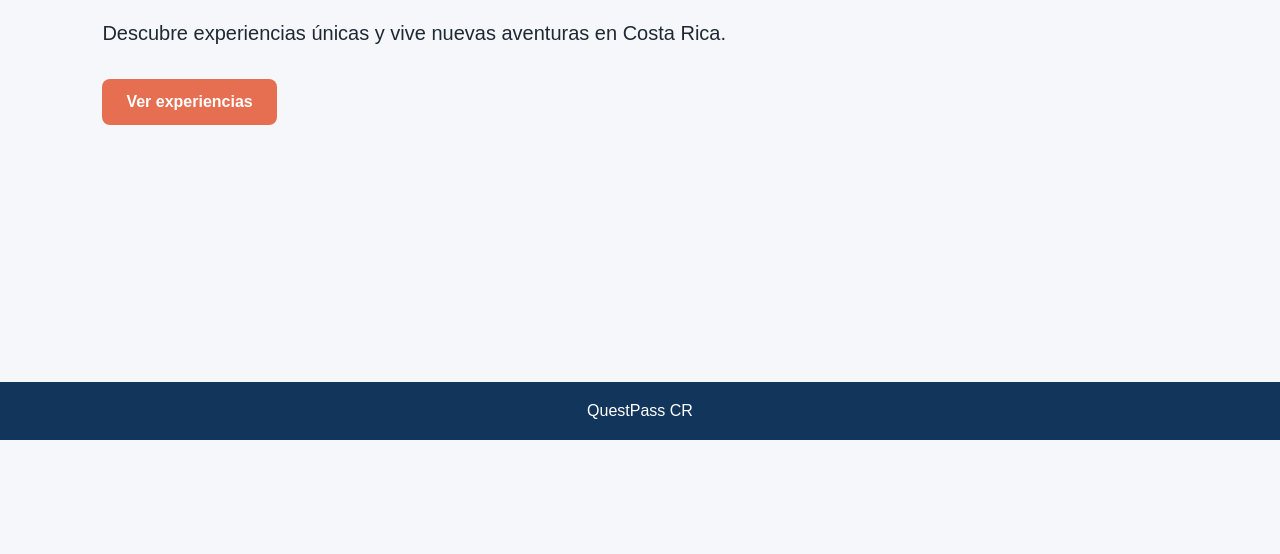
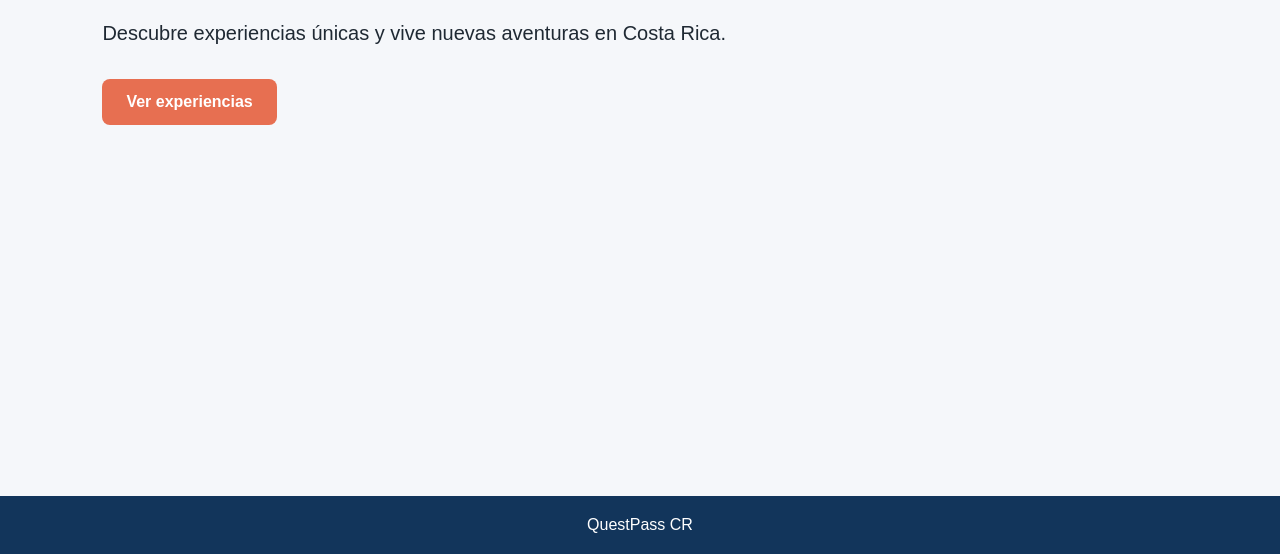
Before and after one commit to krisboza09-cell/QuestPass-CR, a plain HTML site: page index.html in a window 1280 px wide. Shown: the part 246-800 px from the top of the page. Drawn offline with Linux system fonts and the light colour scheme.

Commit message:
style: ajustar el footer al fondo de la ventana

```diff
--- a/css/estilos.css
+++ b/css/estilos.css
@@ -8,14 +8,19 @@
 
 body {
     margin: 0;
+    min-height: 100vh;
+    display: flex;
+    flex-direction: column;
     font-family: Arial, Helvetica, sans-serif;
     background-color: #f5f7fa;
     color: #1f2933;
 }
 
+
 main {
-    min-height: 70vh;
+    flex: 1;
 }
+
 
 main section {
     padding: 100px 8%;
@@ -53,7 +58,7 @@ header {
     gap: 20px;
 }
 
-header > a {
+header>a {
     color: white;
     font-size: 24px;
     font-weight: bold;
@@ -85,7 +90,7 @@ nav a:focus {
    PÁGINA DE INICIO
    ========================= */
 
-main section > a {
+main section>a {
     display: inline-block;
     background-color: #e76f51;
     color: white;
@@ -95,11 +100,11 @@ main section > a {
     font-weight: bold;
 }
 
-main section > a:hover {
+main section>a:hover {
     background-color: #c9573c;
 }
 
-main section > a:focus {
+main section>a:focus {
     outline: 3px solid #12355b;
     outline-offset: 4px;
 }
@@ -287,7 +292,7 @@ form button:focus {
     padding: 60px 8%;
 }
 
-.seccion-formulario > p {
+.seccion-formulario>p {
     margin-bottom: 35px;
 }
 
@@ -339,7 +344,7 @@ form button:focus {
     padding: 60px 8%;
 }
 
-.seccion-contacto > p {
+.seccion-contacto>p {
     margin-bottom: 35px;
 }
 
@@ -352,7 +357,7 @@ form button:focus {
     padding: 60px 8%;
 }
 
-.seccion-login > p {
+.seccion-login>p {
     margin-bottom: 35px;
 }
 
@@ -361,7 +366,7 @@ form button:focus {
 }
 
 /* =========================
-.opciones-login {
+   opciones-login {
    ========================= */
 .opciones-login {
     margin-top: 20px;
```
